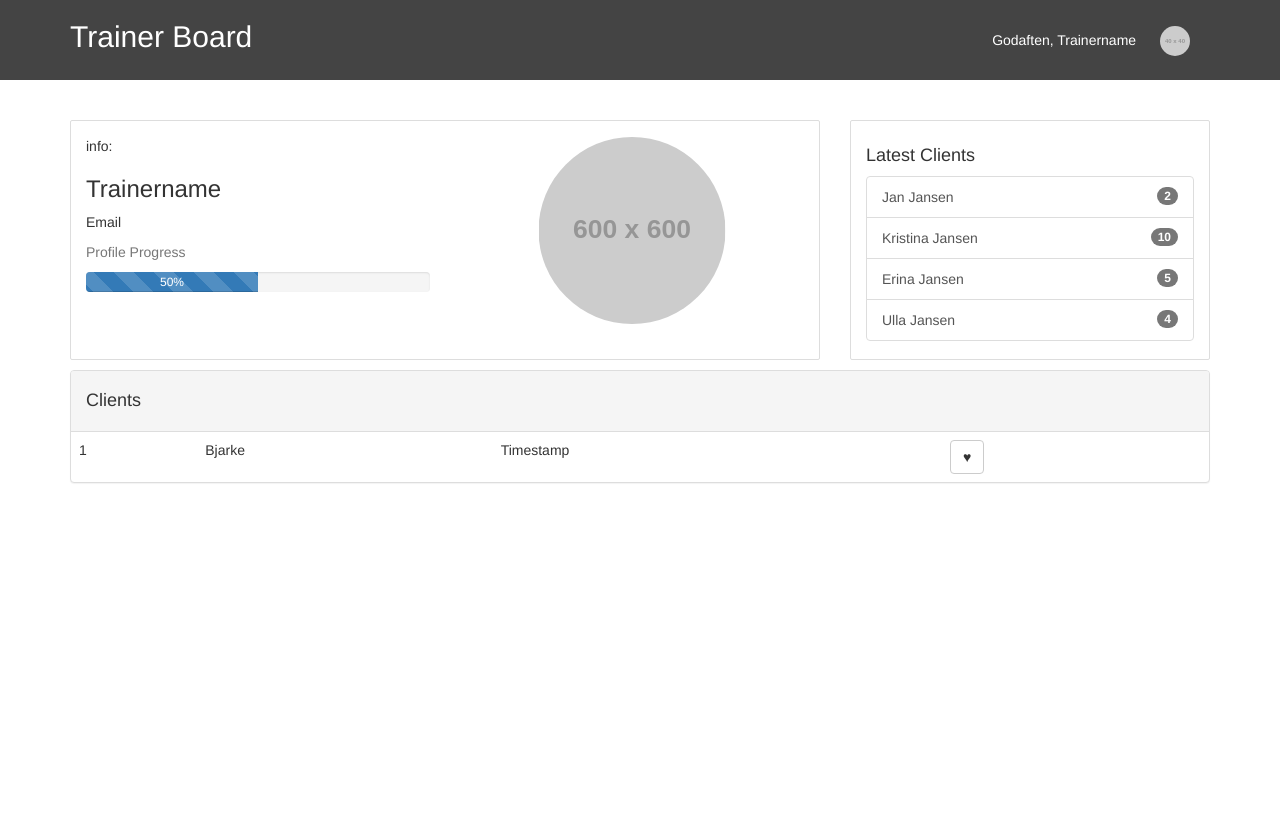
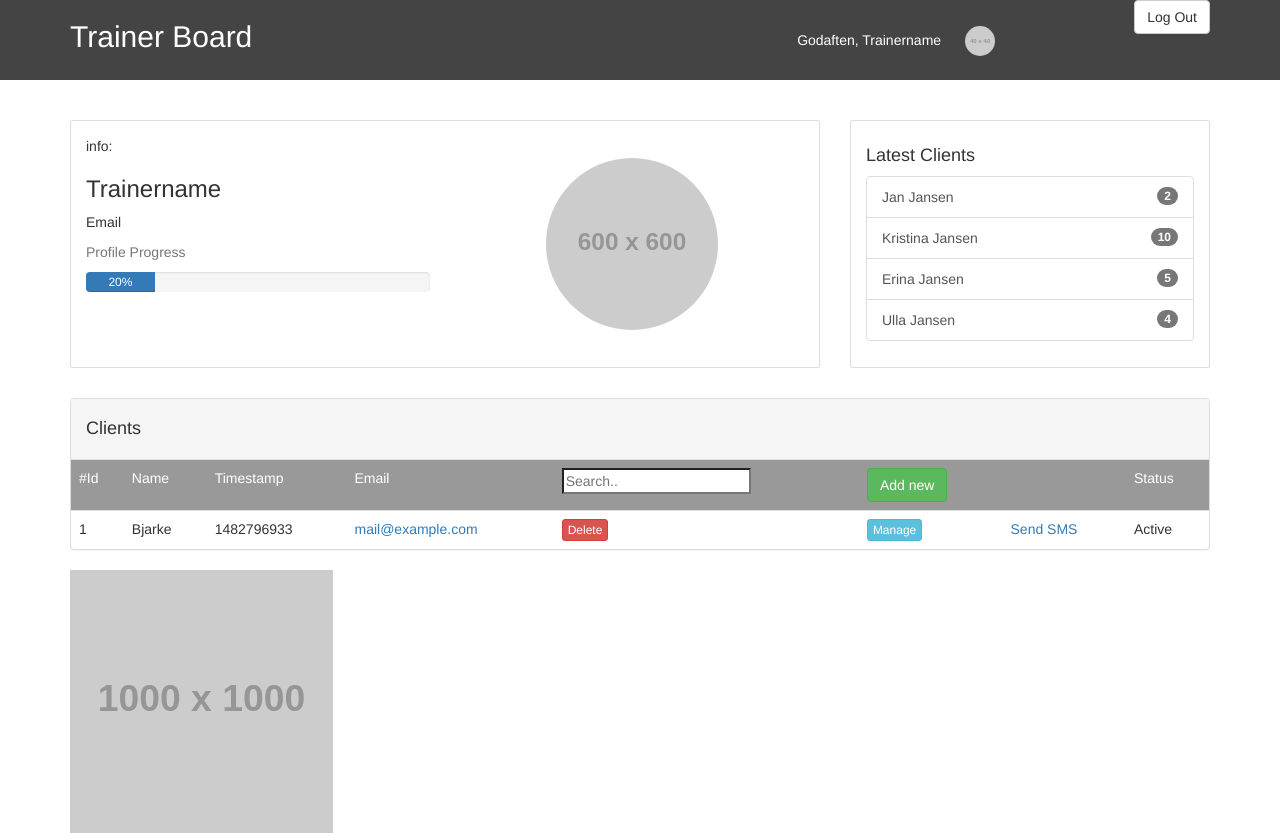
Before and after one commit to BjarkeH/sportii.one, a PHP site: page /trainer.php in a window 1280 px wide. Before the commit the page ends 483 px from the top, so only its background shows below. Run offline with PHP 8.4, Linux system fonts and the light colour scheme; grey boxes labelled with a size stand in for pictures from a placeholder-image service; some libraries are stand-ins or nearby versions.

Commit message:
work on trainer.php

```diff
--- a/app/css/style.css
+++ b/app/css/style.css
@@ -228,16 +228,16 @@ html {
 
 .trainer-info .content {
   border: 1px solid #ddd;
-  height: 240px;
+  height: 248px;
   border-radius: 2px;
   padding: 15px 0px;
-  margin-bottom: 10px;
+  margin-bottom: 30px;
   overflow: hidden;
   position: relative;
 }
 
 .trainer-info .content .profileimage {
-  height: 100%;
+  height: 216px;
   display: -ms-flexbox;
   display: flex;
   -ms-flex-pack: center;
@@ -248,10 +248,6 @@ html {
 
 .trainer-info .content .profileimage img {
   max-width: 50%;
-  position: absolute;
-  top: 50%;
-  right: 0%;
-  transform: translate(-50%, 0%);
   border-radius: 100%;
 }
 
--- a/app/index.php
+++ b/app/index.php
@@ -33,7 +33,7 @@ include_once 'includes/header.php';
       <div class="col-sm-6">
         <div class="intro">
           <div class="formWrapper">
-            <form class="signIn" autocomplete="on" action="<?= $_SERVER['PHP_SELF'] ?>" method="POST">
+            <form class="signIn" autocomplete="on" action="trainer.php" method="POST">
               <h2>Login to Sportii.one</h2>
               <input type="text" name="email" placeholder="Email">
               <br>
--- a/app/trainer.php
+++ b/app/trainer.php
@@ -8,13 +8,16 @@
       <div class="col-sm-4">
         <h2>Trainer Board</h2>
       </div>
-      <div class="col-sm-8">
+      <div class="col-sm-6">
         <div class="greeting pull-right">
           <p>
             <span class="greeting">Godaften, <?= 'Trainername' ?></span>
             <img style="border-radius: 100%;" src="http://placehold.it/40x40" alt="" width="30" height="30">
           </p>
         </div>
+      </div>
+      <div class="col-sm-2">
+        <a href="index.php"><button type="button" class="btn btn-default pull-right">Log Out</button></a>
       </div>
     </div>
   </div>
@@ -31,8 +34,8 @@
             <p>Email</p>
             <p class="text-muted">Profile Progress</p>
             <div class="progress">
-              <div class="progress-bar progress-bar-striped active" role="progressbar" aria-valuenow="0" aria-valuemin="0" aria-valuemax="100" style="min-width: 50%">
-                50%
+              <div class="progress-bar" role="progressbar" aria-valuenow="0" aria-valuemin="0" aria-valuemax="100" style="min-width: 20%">
+                20%
               </div>
             </div>
           </div>
@@ -43,7 +46,7 @@
           </div>
         </div>
       </div>
-      <div class="col-sm-4">
+      <div class="col-sm-4 hidden-xs">
         <div class="content container-fluid">
           <div class="col-xs-12">
             <h4>Latest Clients</h4>
@@ -69,11 +72,28 @@
         </div>
         <table class="table">
           <a href="#">
+          <?php $id = 0; ?>
+          <tr style="background: #999; color: white;">
+            <td>#Id</td>
+            <td>Name</td>
+            <td class="hidden-xs">Timestamp</td>
+            <td class="hidden-xs">Email</td>
+            <td class="hidden-xs"><input type="search" placeholder="Search.."></td>
+            <td><button class="btn btn-xl btn-success">Add new</button></td>
+            <td class="hidden-xs"></td>
+            <td class="hidden-xs">Status</td>
+          </tr>
           <tr>
-            <td>1</td>
+            <td><?php echo ++$id; ?></td>
             <td>Bjarke</td>
-            <td class="hidden-xs">Timestamp</td>
-            <td><button type="button" class="btn btn-default">&hearts;</button></td>
+            <td class="hidden-xs">
+              <?= time() ?>
+            </td>
+            <td class="hidden-xs"><a href="javascript:void()">mail@example.com</a></td>
+            <td class="hidden-xs"><button class="btn btn-danger btn-xs">Delete</button></td>
+            <td><button class="btn btn-info btn-xs">Manage</button></td>
+            <td class="hidden-xs"><a href="">Send SMS</a></td>
+            <td class="hidden-xs">Active</td>
           </tr>
           </a>
         </table>
@@ -82,6 +102,16 @@
   </div>
 </div>
 
+<div class="feedback container">
+  <div class="row">
+    <div class="col-sm-3">
+      <div class="content">
+        <img src="http://placehold.it/1000x1000" style="max-width: 100%" alt="">
+      </div>
+    </div>
+  </div>
+</div>
+
 <!-- End of Content -->
 
 <?php include_once 'includes/footer.php' ?>
--- a/src/templates/index.php
+++ b/src/templates/index.php
@@ -33,7 +33,7 @@ include_once 'includes/header.php';
       <div class="col-sm-6">
         <div class="intro">
           <div class="formWrapper">
-            <form class="signIn" autocomplete="on" action="<?= $_SERVER['PHP_SELF'] ?>" method="POST">
+            <form class="signIn" autocomplete="on" action="trainer.php" method="POST">
               <h2>Login to Sportii.one</h2>
               <input type="text" name="email" placeholder="Email">
               <br>
```
Also changed, not shown: src/sass/_trainerpage.sass (+7 -7 lines), src/templates/trainer.php (+37 -7 lines).
